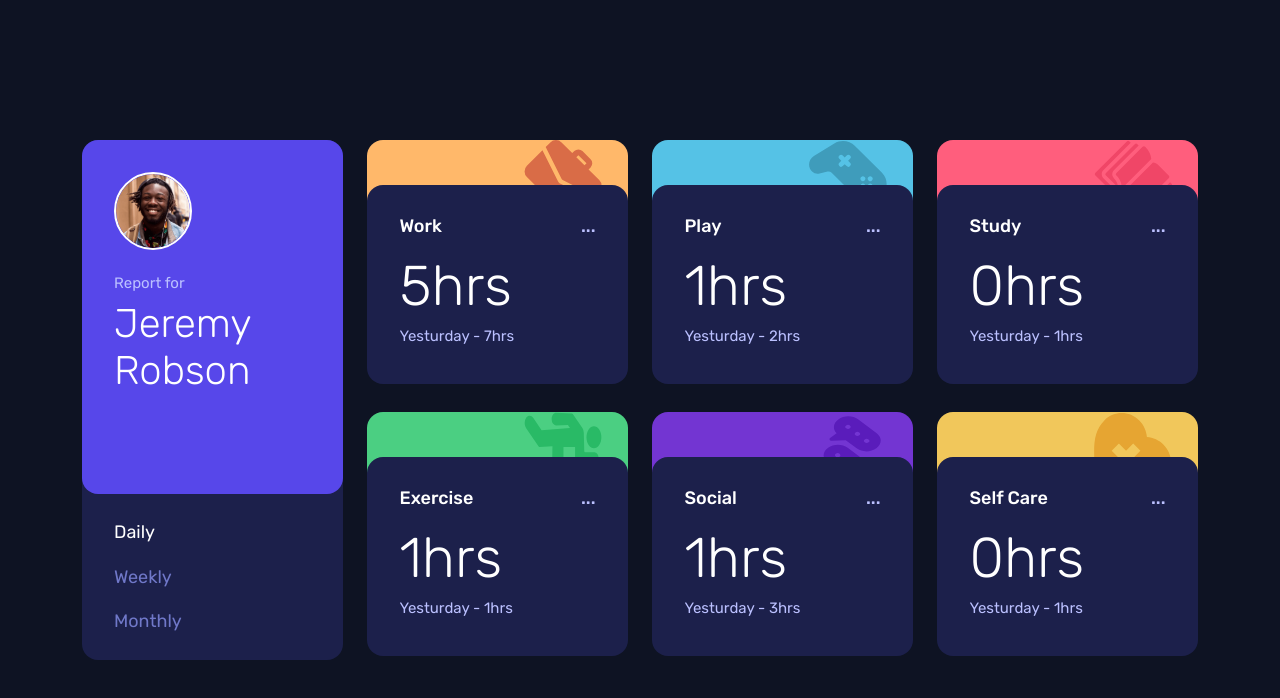
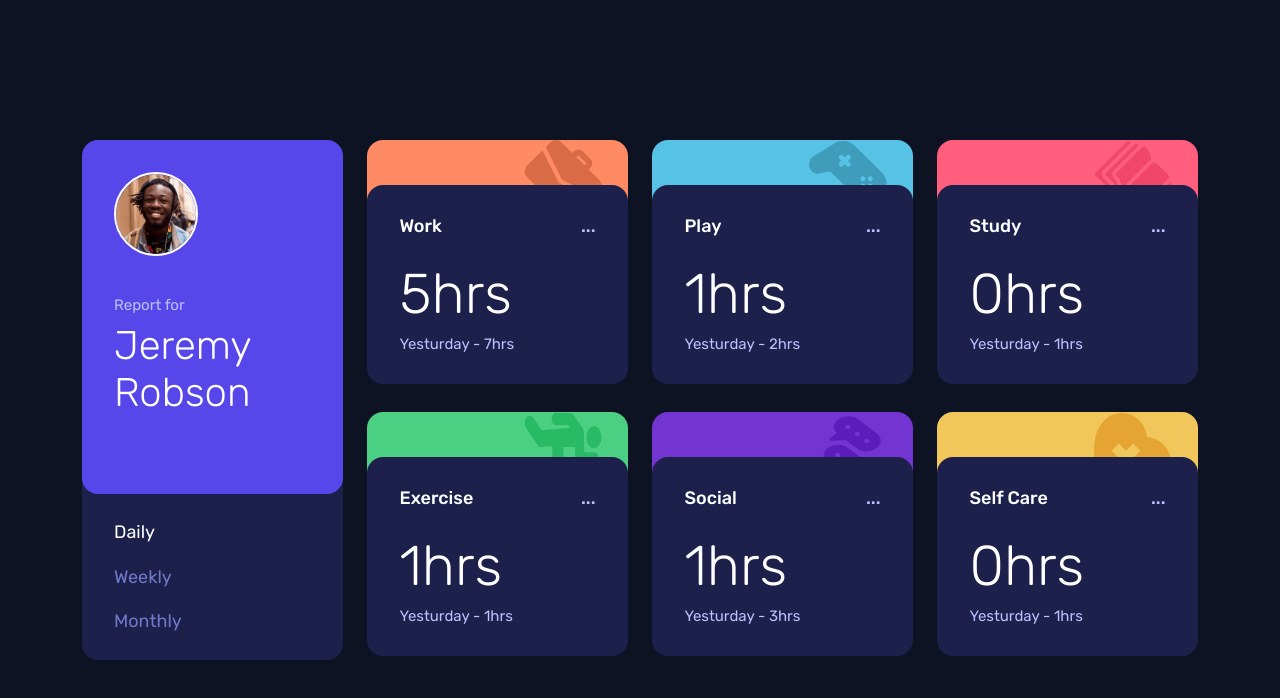
Before and after one commit to redjackfred/time-tracking-dashboard, a React (Vite) app: page / in a window 1280 px wide. Shown: the top 698 px of the page. Built offline with nearby package versions, Linux system fonts and the light colour scheme.

Commit message:
size minor fix

```diff
--- a/src/Header.tsx
+++ b/src/Header.tsx
@@ -11,11 +11,11 @@ export default function Header({
 
 	return (
 		<header className="bg-navy-900 h-full w-full rounded-2xl">
-			<section className="flex items-center justify-center gap-6 rounded-2xl bg-purple-600 p-8 md:justify-normal xl:h-[354px] xl:flex-col xl:items-start">
+			<section className="flex items-center justify-center gap-6 rounded-2xl bg-purple-600 p-8 md:justify-normal xl:h-[354px] xl:flex-col xl:items-start xl:gap-10">
 				<img
 					src={avatar}
 					alt="Avatar"
-					className="h-16 w-16 rounded-full border-2 border-white xl:h-[78px] xl:w-[78px]"
+					className="h-16 w-16 rounded-full border-2 border-white xl:h-[84px] xl:w-[84px]"
 				/>
 				<div className="aria-hidden">
 					<h2 className="text-preset-6 text-navy-200">Report for</h2>
--- a/src/StatCard.tsx
+++ b/src/StatCard.tsx
@@ -60,7 +60,7 @@ export default function StatCard({
 					className="absolute -top-[10.91px] left-[231.58px] h-[78px] w-[78px] xl:top-0 xl:left-[157px]"
 				/>
 			</div>
-			<div className="bg-navy-900 hover:bg-navy-800 relative mt-[38px] flex h-[122px] flex-col gap-2 rounded-2xl p-6 text-white md:h-[180px] md:gap-4 xl:mt-[45px] xl:h-[199px] xl:px-[32.5px] xl:py-[31px]">
+			<div className="bg-navy-900 hover:bg-navy-800 relative mt-[38px] flex h-[122px] flex-col gap-2 rounded-2xl p-6 text-white md:h-[180px] md:gap-4 xl:mt-[45px] xl:h-[199px] xl:gap-6 xl:px-[32.5px] xl:py-[31px]">
 				<header className="flex items-center justify-between">
 					<h2 className="text-preset-5-medium text-white">{data.title}</h2>
 					<p className="text-navy-200 text-preset-5-medium">...</p>
--- a/src/index.css
+++ b/src/index.css
@@ -7,7 +7,7 @@
 	--color-navy-800: #33397a;
 	--color-navy-900: #1c204b;
 	--color-navy-950: #0e1323;
-	--color-orange: #ff8b64;
+	--color-orange-300: #ff8b64;
 	--color-purple-500: #7078c9;
 	--color-purple-600: #5747ea;
 	--color-purple-700: #7335d2;
```
